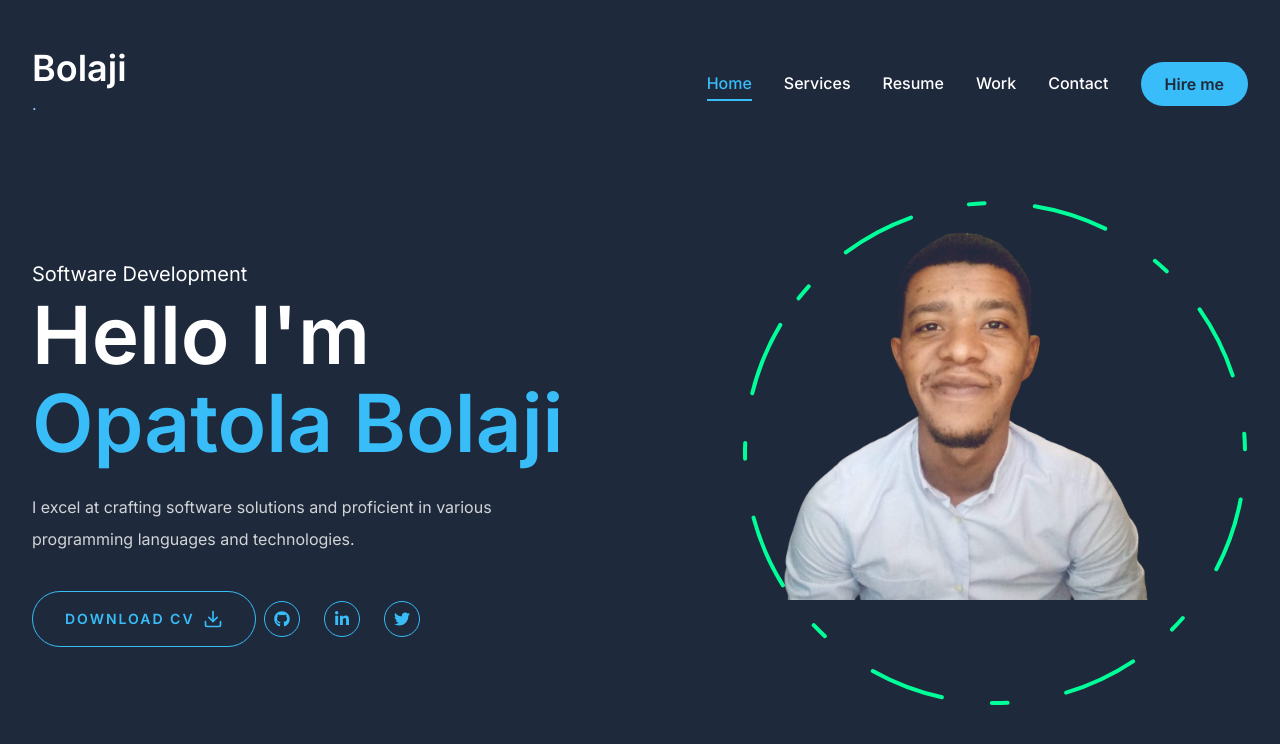
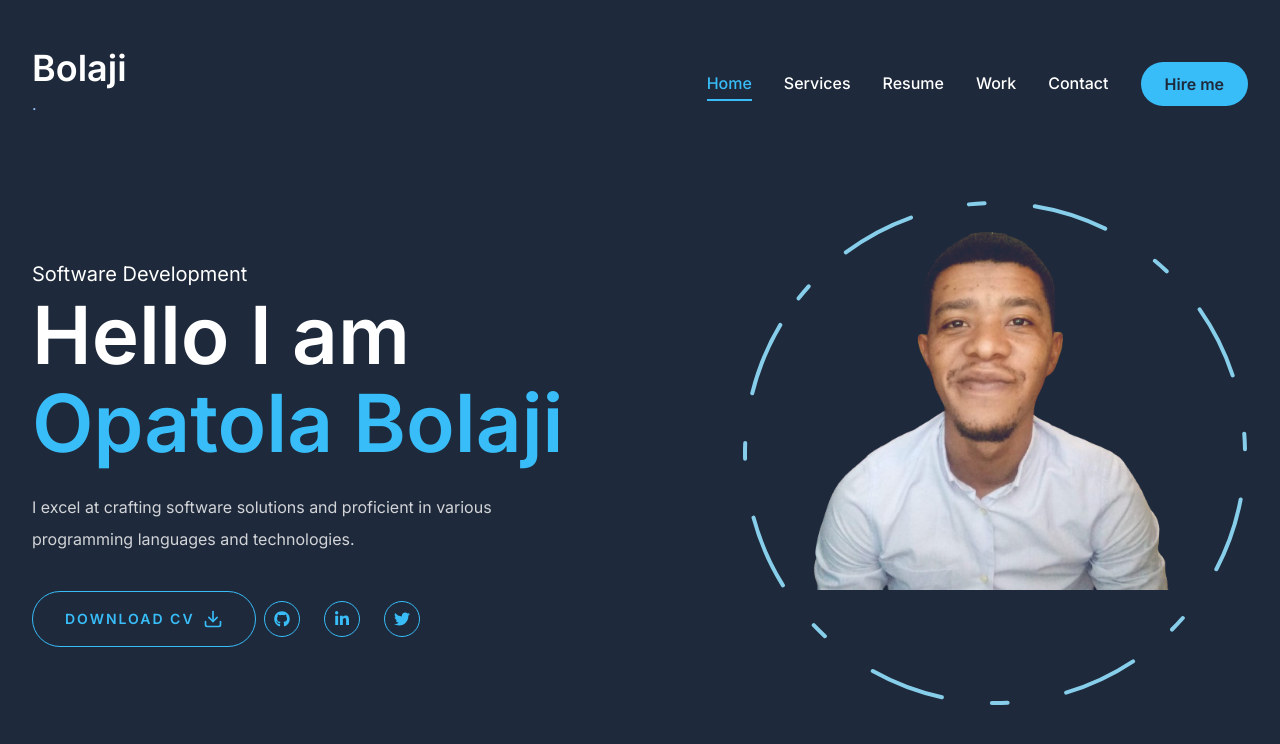
Before and after one commit to emperorbj/bolaji, a Next.js app: page / in a window 1280 px wide. Shown: the top 744 px of the page. Built offline with nearby package versions, Linux system fonts and the light colour scheme.

Commit message:
updated page.js

```diff
--- a/app/page.js
+++ b/app/page.js
@@ -13,7 +13,7 @@ export default function Home() {
           <div className="text-center xl:text-left order-2 xl:order-none">
             <span className="text-xl">Software Development</span>
             <h1 className="h1 mb-6">
-              Hello I'm <br/><span className="text-sky-400">Opatola Bolaji</span>
+              Hello I am <br/><span className="text-sky-400">Opatola Bolaji</span>
             </h1>
             <p className="max-w-[500px] mb-9 text-white/80">
               I excel at crafting software solutions and proficient in various programming
--- a/components/Photo.jsx
+++ b/components/Photo.jsx
@@ -18,8 +18,8 @@ const Photo = () => {
                 transition: {delay: 2.4,
                 duration: 0.4,
                 ease: "easeInOut"}}}
-                className="w-[298px] h-[298px] xl:w-[400px]
-                xl:h-[400px] mix-blend-lighten absolute">
+                className="w-[220px] h-[220px] xl:w-[390px]
+                xl:h-[390px] mix-blend-lighten absolute ml-[40px] xl:ml-[30px]">
                     <Image src="/assets/bolaji.png" priority
                     quality={100}
                     fill
@@ -36,7 +36,7 @@ const Photo = () => {
                 xmlns="http://www.w3.org/2000/svg"
                 >
                     <motion.circle cx="253" cy="253" r="250"
-                    stroke="#00ff99"
+                    stroke="#87CEEB"
                     strokeWidth="4"
                     strokeLinecap="round"
                     strokeLinejoin="round"
```
